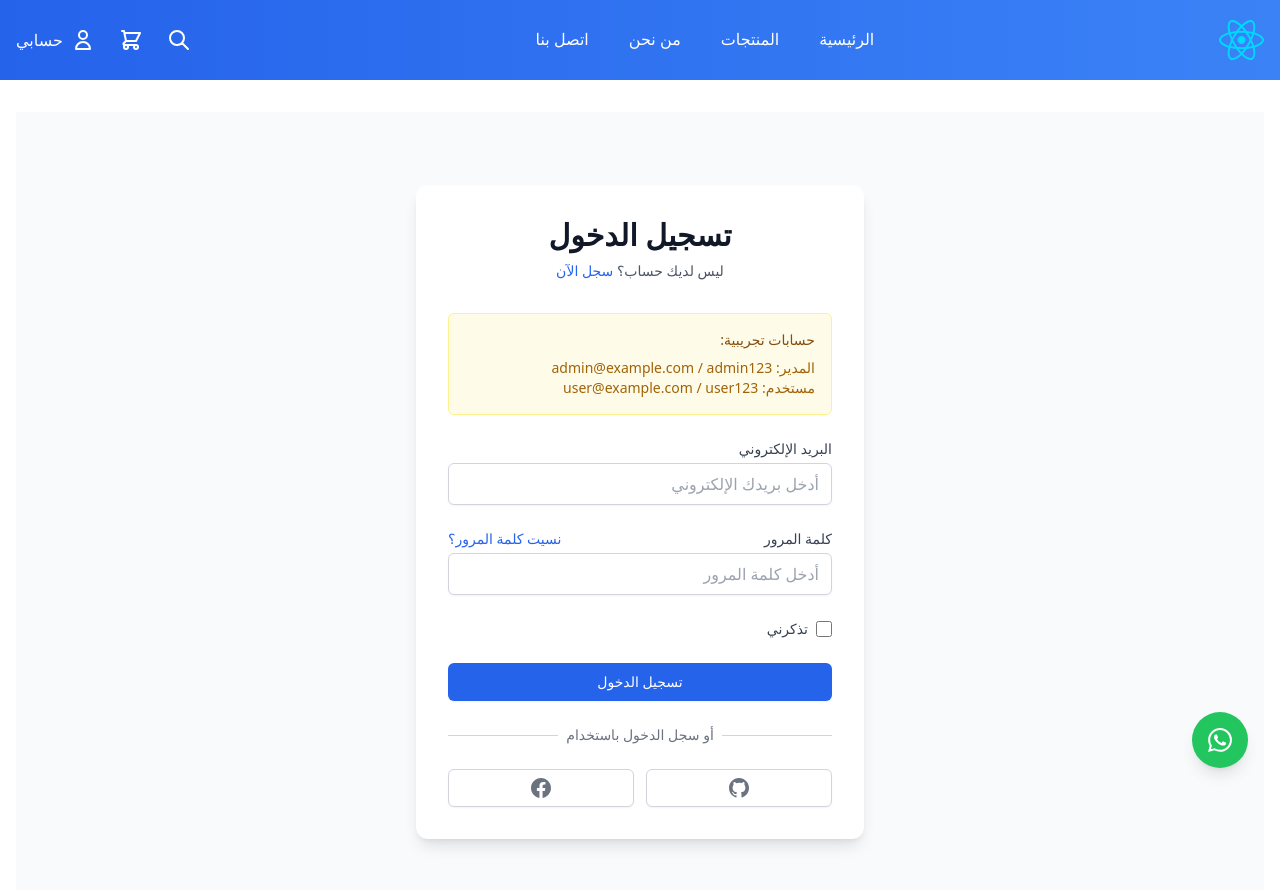
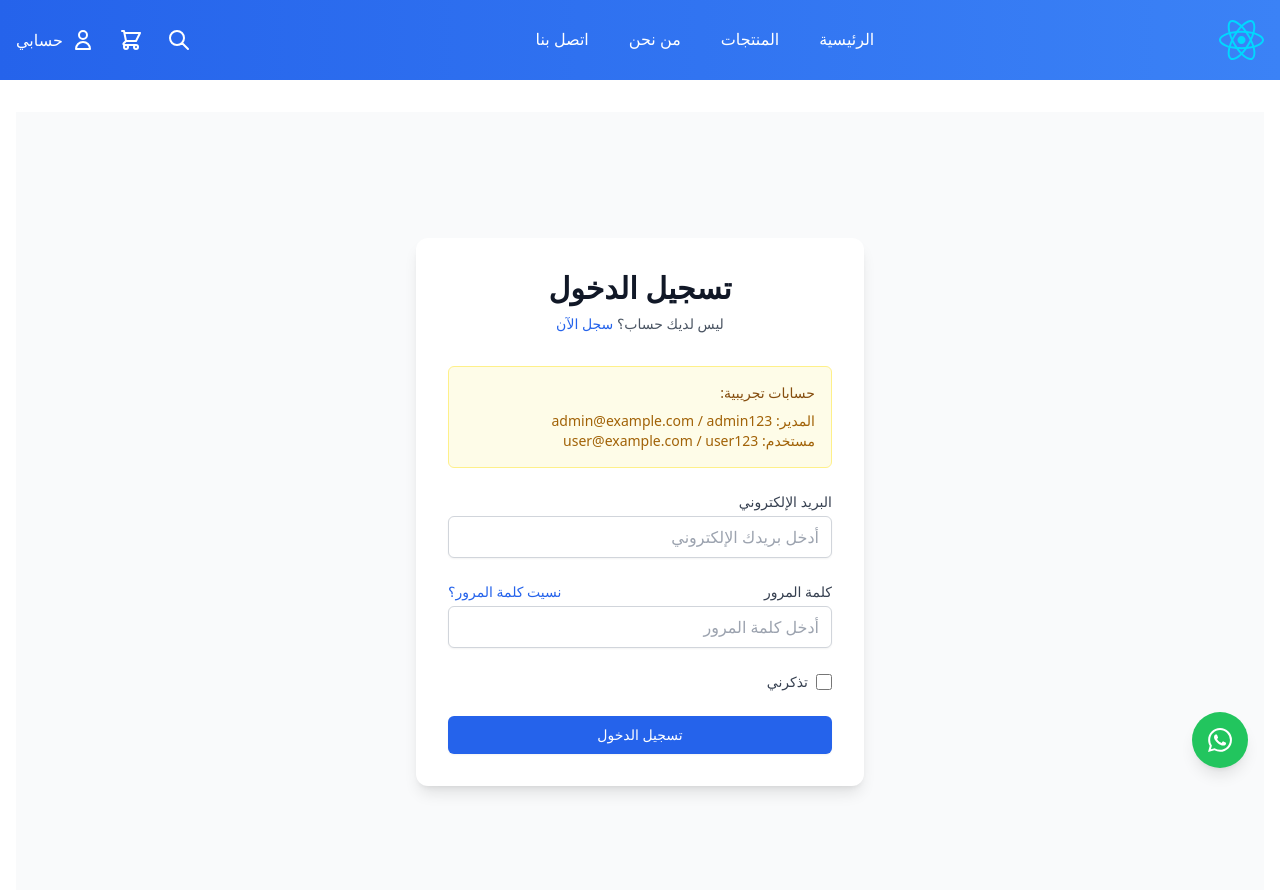
Before and after one commit to sadiq-hd/react-onlineStore-FrontEnd, a React (Vite) app: page /login in a window 1280 px wide. Shown: the top 890 px of the page. Built offline with nearby package versions, Linux system fonts and the light colour scheme.

Commit message:
login route

```diff
--- a/src/pages/login/Login.tsx
+++ b/src/pages/login/Login.tsx
@@ -1,8 +1,8 @@
+// src/pages/login/Login.tsx
 
 import React, { useState } from 'react';
 import { useNavigate } from 'react-router-dom';
 
-// تعريف نوع المستخدم
 interface User {
  id: number;
  email: string;
@@ -11,7 +11,6 @@
  role: 'admin' | 'user';
 }
 
-// المستخدمون الوهميون
 const dummyUsers: User[] = [
  {
    id: 1,
@@ -42,7 +41,7 @@
      ...prev,
      [e.target.name]: e.target.value
    }));
-   setError(''); // مسح رسالة الخطأ عند الكتابة
+   setError('');
  };
 
  const handleSubmit = (e: React.FormEvent) => {
@@ -52,11 +51,9 @@
    );
 
    if (user) {
-     // تخزين معلومات المستخدم في localStorage
      localStorage.setItem('currentUser', JSON.stringify(user));
-     // توجيه المستخدم حسب نوع حسابه
      if (user.role === 'admin') {
-       navigate('/');
+       navigate('/admin-dashboard');
      } else {
        navigate('/');
      }
@@ -151,33 +148,6 @@
            تسجيل الدخول
          </button>
        </form>
-
-       {/* طرق تسجيل دخول أخرى */}
-       <div className="mt-6">
-         <div className="relative">
-           <div className="absolute inset-0 flex items-center">
-             <div className="w-full border-t border-gray-300"></div>
-           </div>
-           <div className="relative flex justify-center text-sm">
-             <span className="px-2 bg-white text-gray-500">
-               أو سجل الدخول باستخدام
-             </span>
-           </div>
-         </div>
-
-         <div className="grid grid-cols-2 gap-3 mt-6">
-           <button className="w-full inline-flex justify-center py-2 px-4 border border-gray-300 rounded-md shadow-sm bg-white text-sm font-medium text-gray-500 hover:bg-gray-50">
-             <svg className="w-5 h-5" fill="currentColor" viewBox="0 0 20 20" aria-hidden="true">
-               <path fillRule="evenodd" d="M10 0C4.477 0 0 4.477 0 10c0 4.411 2.865 8.138 6.839 9.465.5.092.682-.217.682-.482 0-.237-.009-.866-.013-1.7-2.782.603-3.369-1.342-3.369-1.342-.454-1.155-1.11-1.462-1.11-1.462-.908-.62.069-.608.069-.608 1.003.07 1.531 1.03 1.531 1.03.892 1.529 2.341 1.087 2.91.831.092-.646.35-1.086.636-1.336-2.22-.253-4.555-1.11-4.555-4.943 0-1.091.39-1.984 1.029-2.683-.103-.253-.446-1.27.098-2.647 0 0 .84-.269 2.75 1.025A9.578 9.578 0 0110 4.836c.85.004 1.705.114 2.504.336 1.909-1.294 2.747-1.025 2.747-1.025.546 1.377.203 2.394.1 2.647.64.699 1.028 1.592 1.028 2.683 0 3.842-2.339 4.687-4.566 4.935.359.309.678.919.678 1.852 0 1.336-.012 2.415-.012 2.743 0 .267.18.578.688.48C17.137 18.135 20 14.41 20 10c0-5.523-4.477-10-10-10z" clipRule="evenodd" />
-             </svg>
-           </button>
-           <button className="w-full inline-flex justify-center py-2 px-4 border border-gray-300 rounded-md shadow-sm bg-white text-sm font-medium text-gray-500 hover:bg-gray-50">
-             <svg className="w-5 h-5" fill="currentColor" viewBox="0 0 20 20" aria-hidden="true">
-               <path fillRule="evenodd" d="M20 10c0-5.523-4.477-10-10-10S0 4.477 0 10c0 4.991 3.657 9.128 8.438 9.878v-6.987h-2.54V10h2.54V7.797c0-2.506 1.492-3.89 3.777-3.89 1.094 0 2.238.195 2.238.195v2.46h-1.26c-1.243 0-1.63.771-1.63 1.562V10h2.773l-.443 2.89h-2.33v6.988C16.343 19.128 20 14.991 20 10z" clipRule="evenodd" />
-             </svg>
-           </button>
-         </div>
-       </div>
      </div>
    </div>
  );
```
Also changed, not shown: src/App.tsx (+3 -5 lines).
